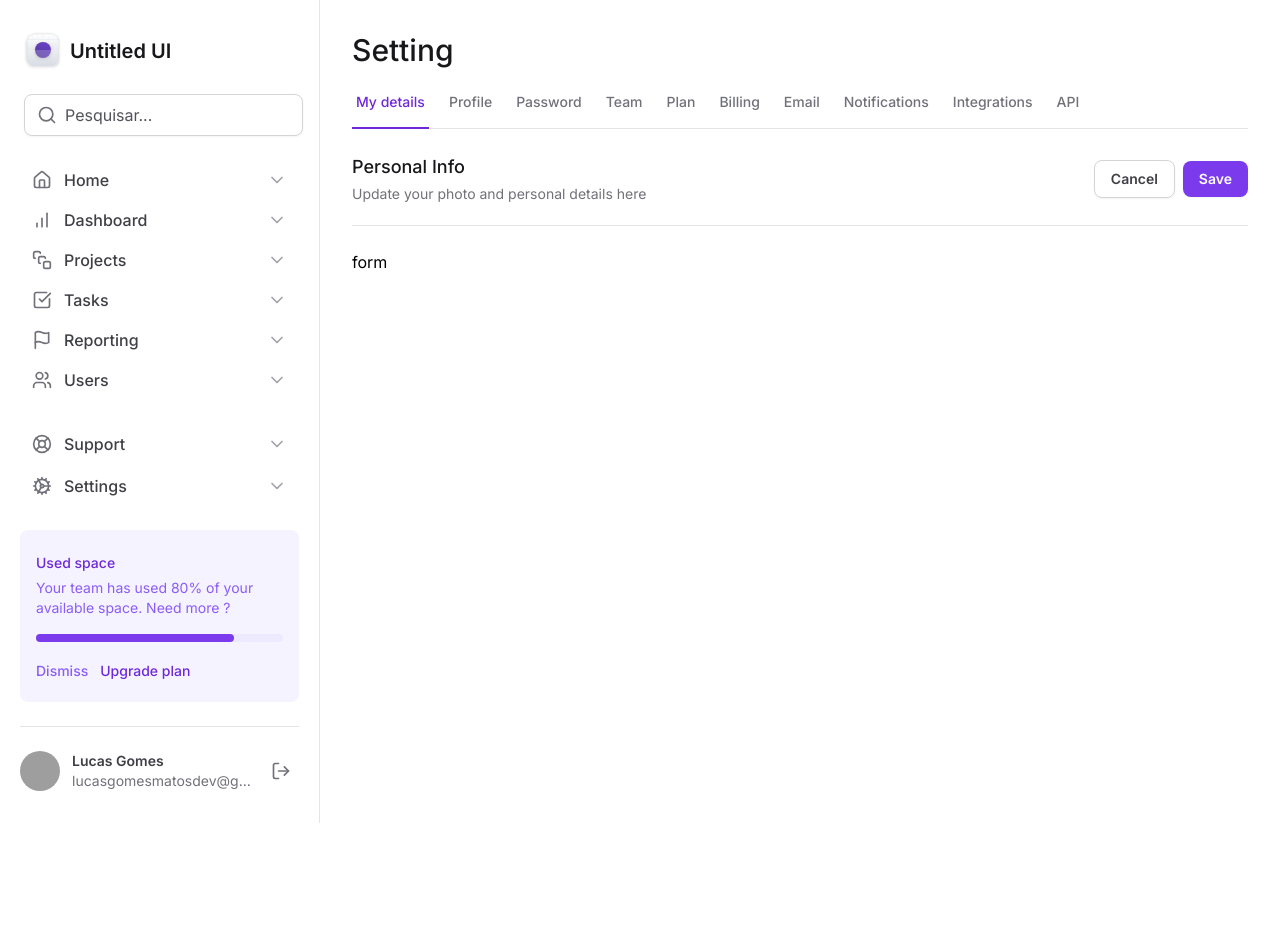
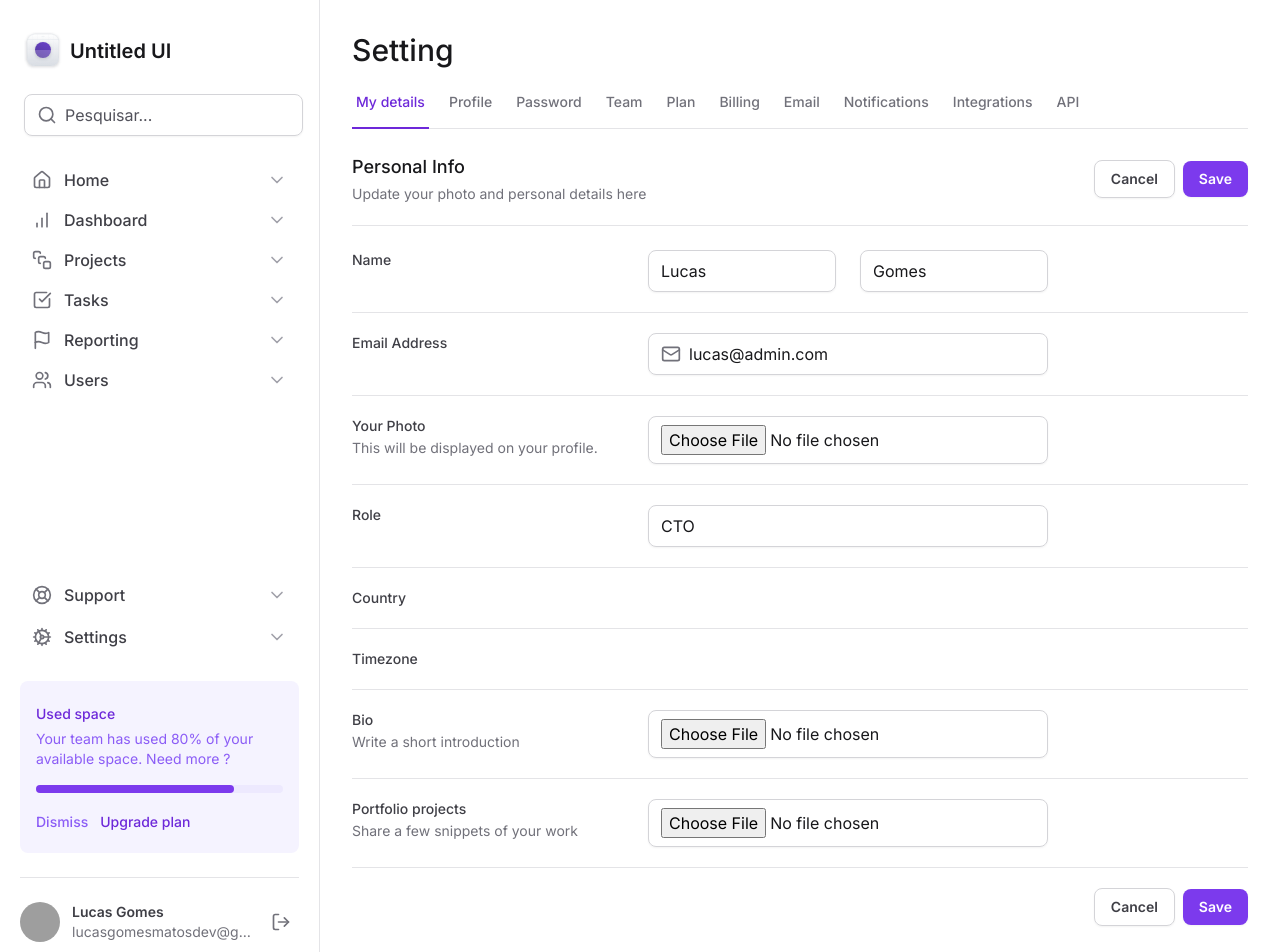
Before and after one commit to lucasgomesmatos/tailwind-next, a Next.js app: page / in a window 1280 px wide. Shown: the top 952 px of the page. Before the commit the page ends 823 px from the top, so only its background shows below. Built offline with nearby package versions, Linux system fonts and the light colour scheme; grey boxes are pictures that could not be loaded.

Commit message:
feat: body form

```diff
--- a/src/app/page.tsx
+++ b/src/app/page.tsx
@@ -1,4 +1,6 @@
+import * as Input from '@/components/input'
 import { SettingsTabs } from '@/components/settings-tabs'
+import { Mail } from 'lucide-react'
 
 export default function Home() {
   return (
@@ -31,8 +33,140 @@
           </div>
         </div>
 
-        <form id="settings" className="mt-6 flex w-full flex-col">
-          form
+        <form
+          id="settings"
+          className="mt-6 flex w-full flex-col gap-5 divide-y divide-zinc-200"
+        >
+          <div className="grid-cols-form grid gap-3">
+            <label
+              htmlFor="firstName"
+              className="text-sm font-medium text-zinc-700"
+            >
+              Name
+            </label>
+            <div className="grid grid-cols-2 gap-6">
+              <Input.Root>
+                <Input.Control
+                  id="firsName"
+                  defaultValue="Lucas"
+                ></Input.Control>
+              </Input.Root>
+              <Input.Root>
+                <Input.Control defaultValue="Gomes" />
+              </Input.Root>
+            </div>
+          </div>
+          <div className="grid-cols-form grid gap-3 pt-5">
+            <label
+              htmlFor="email"
+              className="text-sm font-medium text-zinc-700"
+            >
+              Email Address
+            </label>
+
+            <Input.Root>
+              <Input.Prefix>
+                <Mail className="size-5 text-zinc-500" />
+              </Input.Prefix>
+              <Input.Control
+                id="email"
+                type="email"
+                defaultValue="lucas@admin.com"
+              />
+            </Input.Root>
+          </div>
+
+          <div className="grid-cols-form grid gap-3 pt-5">
+            <label
+              htmlFor="photo"
+              className="text-sm font-medium text-zinc-700"
+            >
+              Your Photo
+              <span className="mt-0.5 block text-sm font-normal text-zinc-500">
+                This will be displayed on your profile.
+              </span>
+            </label>
+
+            <Input.Root>
+              <Input.Control type="file" />
+            </Input.Root>
+          </div>
+
+          <div className="grid-cols-form grid gap-3 pt-5">
+            <label htmlFor="role" className="text-sm font-medium text-zinc-700">
+              Role
+            </label>
+
+            <Input.Root>
+              <Input.Control id="role" defaultValue="CTO" />
+            </Input.Root>
+          </div>
+
+          <div className="grid-cols-form grid gap-3 pt-5">
+            <label
+              htmlFor="country"
+              className="text-sm font-medium text-zinc-700"
+            >
+              Country
+            </label>
+
+            <div></div>
+          </div>
+
+          <div className="grid-cols-form grid gap-3 pt-5">
+            <label
+              htmlFor="timezone"
+              className="text-sm font-medium text-zinc-700"
+            >
+              Timezone
+            </label>
+
+            <div></div>
+          </div>
+
+          <div className="grid-cols-form grid gap-3 pt-5">
+            <label htmlFor="bio" className="text-sm font-medium text-zinc-700">
+              Bio
+              <span className="mt-0.5 block text-sm font-normal text-zinc-500">
+                Write a short introduction
+              </span>
+            </label>
+
+            <Input.Root>
+              <Input.Control type="file" />
+            </Input.Root>
+          </div>
+
+          <div className="grid-cols-form grid gap-3 pt-5">
+            <label
+              htmlFor="portfolio"
+              className="text-sm font-medium text-zinc-700"
+            >
+              Portfolio projects
+              <span className="mt-0.5 block text-sm font-normal text-zinc-500">
+                Share a few snippets of your work
+              </span>
+            </label>
+
+            <Input.Root>
+              <Input.Control type="file" />
+            </Input.Root>
+          </div>
+
+          <div className="flex items-center justify-end gap-2 pt-5">
+            <button
+              type="button"
+              className="rounded-lg border border-zinc-300 px-4 py-2 text-sm font-semibold text-zinc-700 shadow-sm hover:bg-zinc-50"
+            >
+              Cancel
+            </button>
+            <button
+              type="submit"
+              className="rounded-lg bg-violet-600 px-4 py-2 text-sm font-semibold text-white shadow-sm hover:bg-violet-700"
+            >
+              Save
+            </button>
+          </div>
         </form>
       </div>
     </>
--- a/tailwind.config.ts
+++ b/tailwind.config.ts
@@ -11,10 +11,10 @@
       gridTemplateColumns: {
         app: 'minmax(18rem, 20rem) 1fr',
         profile: 'min-content 1fr min-content',
+        form: 'minmax(7.5rem, 17.5rem) minmax(25rem, 1fr) minmax(0, 15rem)',
       },
-      colors: {
-        background: 'var(--background)',
-        foreground: 'var(--foreground)',
+      maxWidth: {
+        app: '700px',
       },
     },
   },
```
